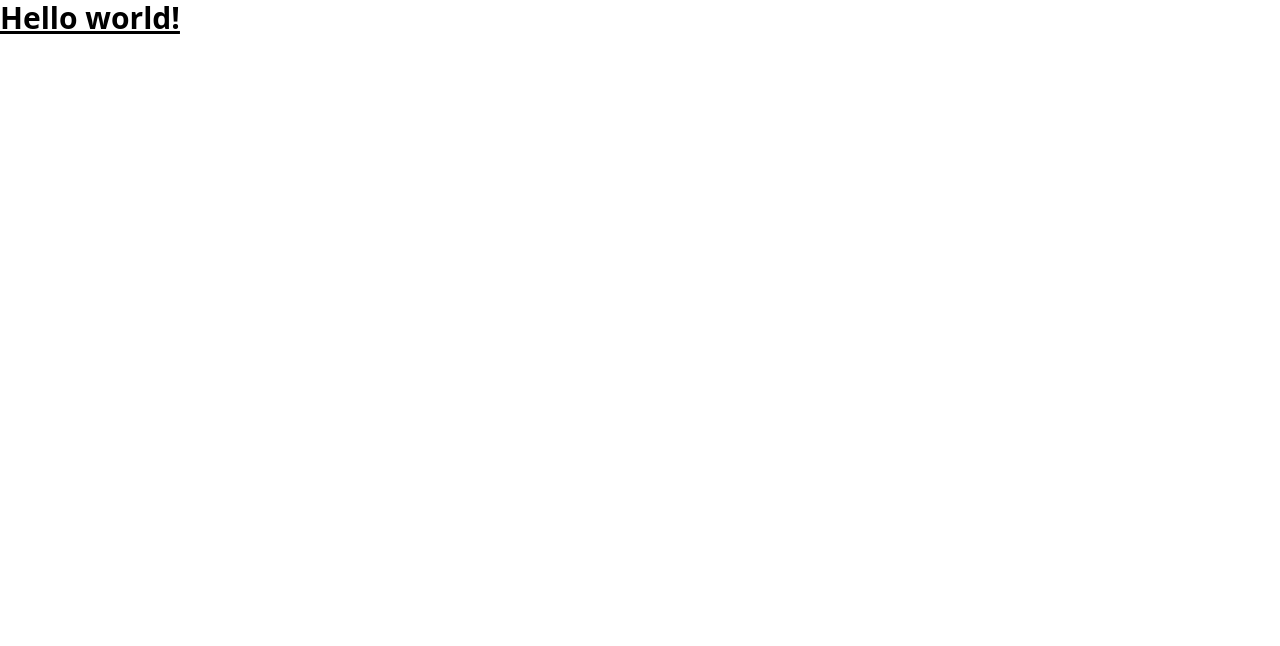
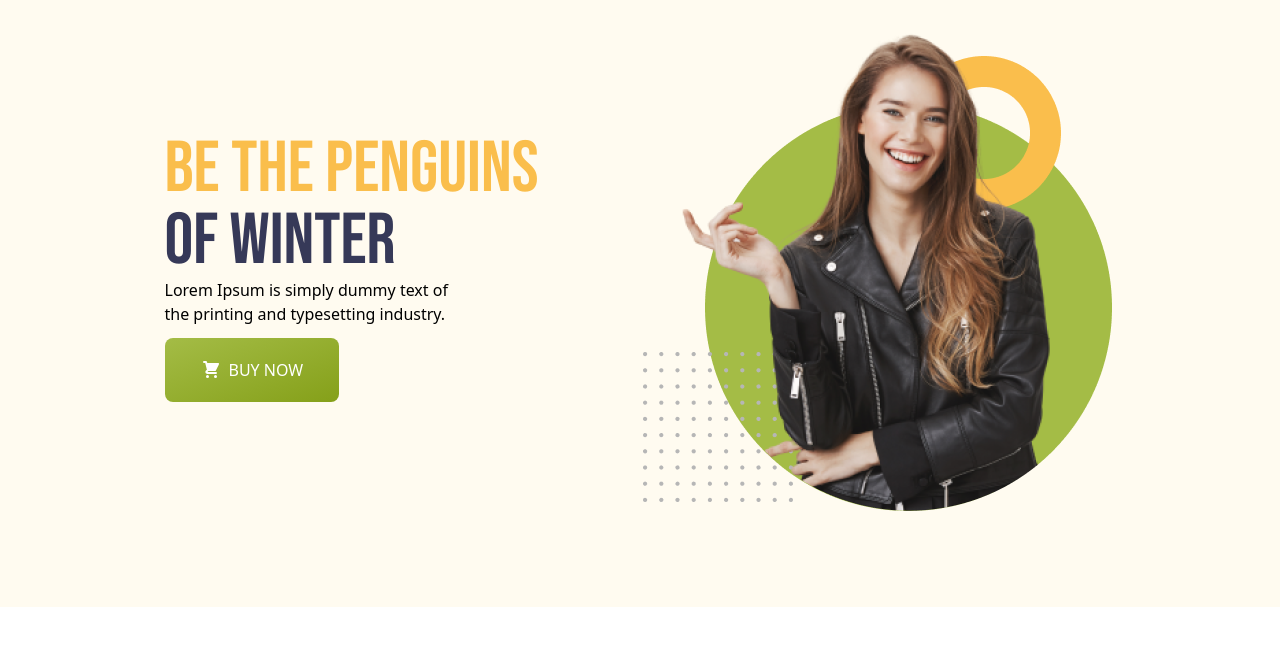
Before and after one commit to tasnimulshadi/ph-practice-website-6-penguin-fashion-tailwind, a plain HTML site: page index.html in a window 1280 px wide. Drawn offline with nearby package versions, Linux system fonts and the light colour scheme.

Commit message:
added banner

```diff
--- a/index.html
+++ b/index.html
@@ -6,14 +6,54 @@
     <meta name="viewport" content="width=device-width, initial-scale=1.0">
     <!-- Tail Wind CSS -->
     <script src="https://cdn.tailwindcss.com"></script>
+    <!-- Tail Wind Custom -->
+    <script>
+        tailwind.config = {
+            theme: {
+                extend: {
+                    colors: {
+                        clifford: '#da373d',
+                        penguin_cream: '#FFFBF0',
+                        penguin_yellow: '#FABE4C',
+                        penguin_black: '#363958',
+
+                    }
+                }
+            }
+        }
+    </script>
     <!-- Style Sheet -->
     <link rel="stylesheet" href="style.css">
 </head>
 
 <body>
-    <h1 class="text-3xl font-bold underline">
-        Hello world!
-    </h1>
+    <header class="bg-penguin_cream">
+        <!-- navigation -->
+        <nav></nav>
+        <!-- banner -->
+        <section
+            class="banner container mx-auto sm:flex justify-around items-center pb-11 sm:pb-24 pt-6 px-3 sm:px-10 lg:px-28">
+            <div class="">
+                <h1 class="font-Bebas text-6xl sm:text-7xl">
+                    <span class="text-penguin_yellow">Be the Penguins</span>
+                    <br>
+                    <span class="text-penguin_black">of Winter</span>
+                </h1>
+                <p class="pb-3">Lorem Ipsum is simply dummy text of <br> the printing and typesetting industry.</p>
+                <button
+                    class="bg-penguin_green text-white px-9 py-5 rounded-lg flex justify-between items-center gap-2">
+                    <svg xmlns="http://www.w3.org/2000/svg" class="h-5 w-5" viewBox="0 0 20 20" fill="currentColor">
+                        <path
+                            d="M3 1a1 1 0 000 2h1.22l.305 1.222a.997.997 0 00.01.042l1.358 5.43-.893.892C3.74 11.846 4.632 14 6.414 14H15a1 1 0 000-2H6.414l1-1H14a1 1 0 00.894-.553l3-6A1 1 0 0017 3H6.28l-.31-1.243A1 1 0 005 1H3zM16 16.5a1.5 1.5 0 11-3 0 1.5 1.5 0 013 0zM6.5 18a1.5 1.5 0 100-3 1.5 1.5 0 000 3z" />
+                    </svg>
+                    BUY NOW
+                </button>
+            </div>
+            <div class="pt-5 sm:pt-0">
+                <img class="w-4/5 sm:w-full mx-auto" src="images/model.png" alt="">
+            </div>
+        </section>
+    </header>
 </body>
 
 </html>
--- a/style.css
+++ b/style.css
@@ -0,0 +1,12 @@
+/* fonts */
+@import url('https://fonts.googleapis.com/css2?family=Bebas+Neue&display=swap');
+
+.font-Bebas {
+    font-family: 'Bebas Neue', cursive;
+}
+
+
+/* colors */
+.bg-penguin_green {
+    background-image: linear-gradient(160deg, #A4BC46, #85A019);
+}
```
Also changed, not shown: tailwind.config.js (added, +8 -0 lines).
